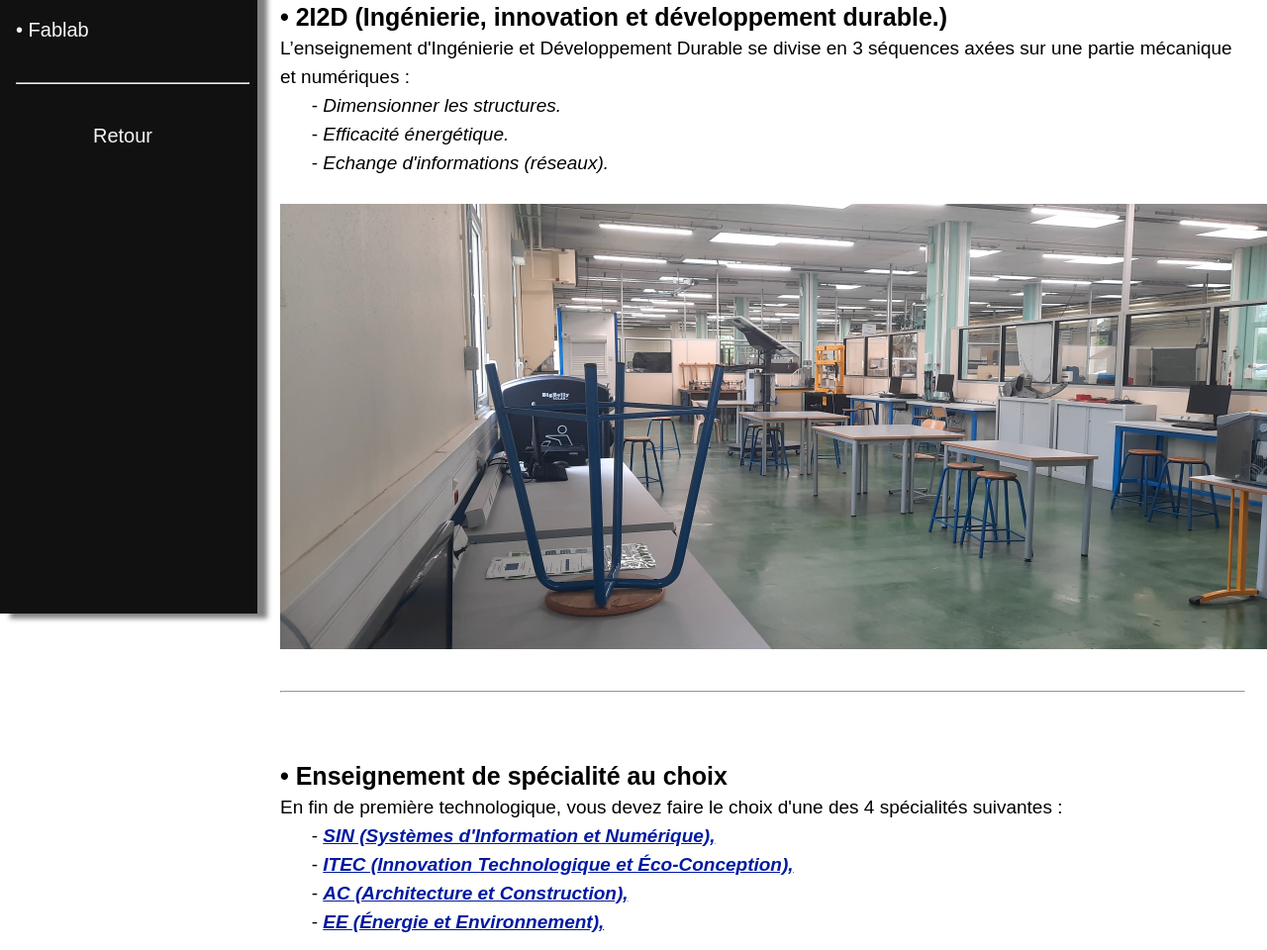
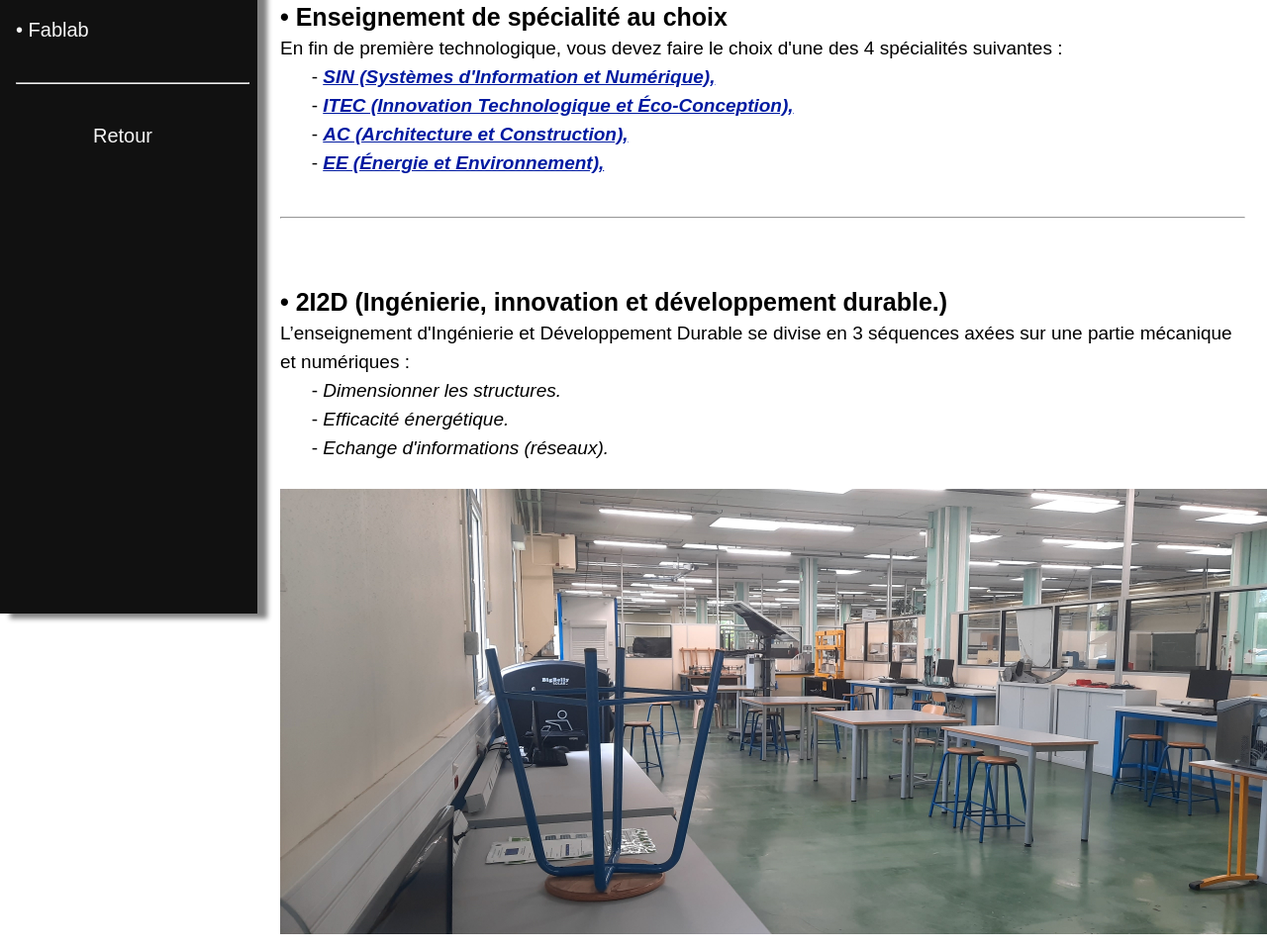
Before and after one commit to lucascoquillat4/site.bornepole, a plain HTML site: page terminale.html in a window 1280 px wide. Shown: the part 180-1140 px from the top of the page at 99% size. Drawn offline with Linux system fonts and the light colour scheme.

Commit message:
modif terminale (inversion spé choix et 2i2d)

```diff
--- a/terminale.html
+++ b/terminale.html
@@ -20,7 +20,24 @@
 				<img src="logo.png">
 		</aside>
 		<div class="descriptionautre"></br>
-		</br><strong>• 2I2D (Ingénierie, innovation et développement durable.)</strong></br>
+		</br><strong>• Enseignement de spécialité au choix</strong></br>
+		<element class="z">En fin de première technologique, vous devez faire le choix d'une des 4 spécialités suivantes :</br>
+			<element class="color">-----</element>- <I>
+				<a class="couleur" href="#" onclick="show('popup2')"><strong>SIN (Systèmes d'Information et Numérique),</strong></a></I><br>
+
+			<element class="color">-----</element>- <I>
+				<a class="couleur" href="#" onclick="show('popupitec')"><strong>ITEC (Innovation Technologique et Éco-Conception),</strong></a></I><br>
+
+			<element class="color">-----</element>- <I>
+				<a class="couleur" href="#" onclick="show('popupac')"><strong>AC (Architecture et Construction),</strong></a></I><br>
+
+			<element class="color">-----</element>- <I>
+				<a class="couleur" href="#" onclick="show('popupee')"><strong>EE (Énergie et Environnement),</strong></a></I><br></element>
+
+				</br><hr></br>
+
+		<element class="color">.</br></element>
+		<strong>• 2I2D (Ingénierie, innovation et développement durable.)</strong></br>
 			<element class="z">L’enseignement d'Ingénierie et Développement Durable se divise en 3 séquences axées sur une partie mécanique et numériques :<br>
 					<element class="color">-----</element>- <I>Dimensionner les structures.</I></br>
 					<element class="color">-----</element>- <I>Efficacité énergétique.</I></br>
@@ -28,23 +45,6 @@
 
 				</br><div class="image"><img src="I2D-TP.jpg"
 					style="display: block; margin-left: auto; margin-right: 100px; width: 1000px;"></div>
-
-				</br><hr></br>
-
-		<element class="color">.</br></element>
-		<strong>• Enseignement de spécialité au choix</strong></br>
-			<element class="z">En fin de première technologique, vous devez faire le choix d'une des 4 spécialités suivantes :</br>
-				<element class="color">-----</element>- <I>
-					<a class="couleur" href="#" onclick="show('popup2')"><strong>SIN (Systèmes d'Information et Numérique),</strong></a></I><br>
-
-				<element class="color">-----</element>- <I>
-					<a class="couleur" href="#" onclick="show('popupitec')"><strong>ITEC (Innovation Technologique et Éco-Conception),</strong></a></I><br>
-
-				<element class="color">-----</element>- <I>
-					<a class="couleur" href="#" onclick="show('popupac')"><strong>AC (Architecture et Construction),</strong></a></I><br>
-
-				<element class="color">-----</element>- <I>
-					<a class="couleur" href="#" onclick="show('popupee')"><strong>EE (Énergie et Environnement),</strong></a></I><br></element>
 
 				</br><hr></br>
 
```
